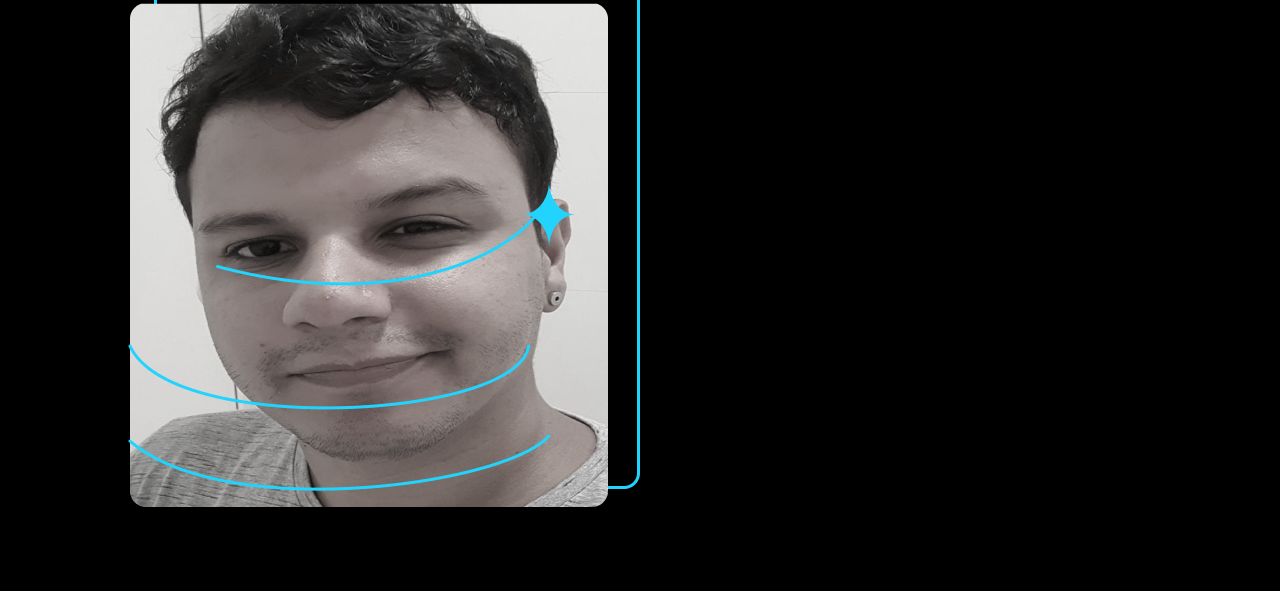
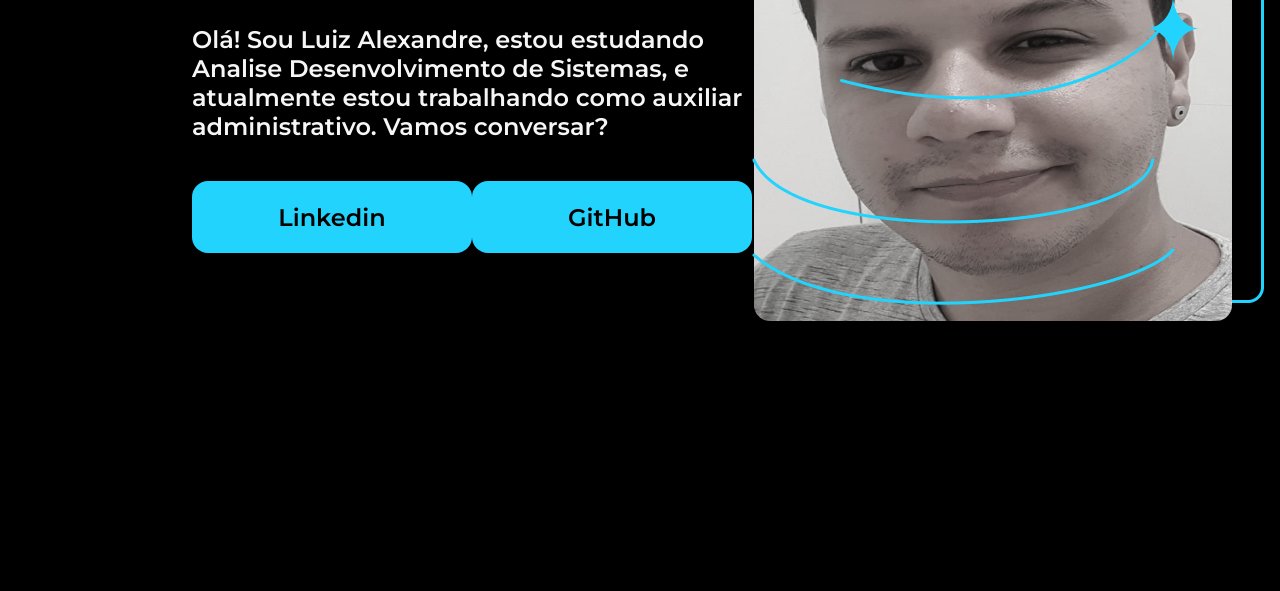
Before and after one commit to L-Alexandre/Alura-curso.html.css, a plain HTML site: page index.html in a window 1280 px wide. Shown: the part 337-928 px from the top of the page. Drawn offline with Linux system fonts and the light colour scheme.

Commit message:
Pratica Alura.
 Adicionado fontes no Titulo e Texto.
Modificado a localização da imagem e adicionado bordas nos links Linkedin e Github.

```diff
--- a/index.html
+++ b/index.html
@@ -14,14 +14,16 @@
             <h1 class="apresentacao__conteudo__titulo">Eleve seu negócio digital a outro nível
                 <strong class="titulo-destaque">com um Front-end de qualidade!
                 </strong></h1>
-                <p class="apresentacao__conteudo__texto">Olá! Sou Luiz Alexandre, estou estudando
+                <p class="apresentacao__conteudo__titulo__texto">Olá! Sou Luiz Alexandre, estou estudando
                 Analise Desenvolvimento de Sistemas, e atualmente
                 estou trabalhando como auxiliar administrativo. Vamos
                 conversar?</p>
-                <a href="https://www.linkedin.com/in/luiz-alexandre-da-silva-correia-688b87249/">Linkedin</a>
-                <a href="https://github.com/L-Alexandre">GitHub</a>
-                <img src="imagem.png" alt="Foto da Luiz Alexandre">
+                    <div class="apresentacao__links">
+                        <a class="apresentacao__links__link" href="https://www.linkedin.com/in/luiz-alexandre-da-silva-correia-688b87249/">Linkedin</a>
+                        <a class="apresentacao__links__link" href="https://github.com/L-Alexandre">GitHub</a>
+                    </div>
         </section>
+        <img src="imagem.png" alt="Foto do Luiz Alexandre">
     </main>
     <footer></footer>
 </body>
--- a/style.css
+++ b/style.css
@@ -1,4 +1,4 @@
-@import url('https://fonts.googleapis.com/css2?family=Krona+One&family=Montserrat&display=swap');
+@import url('https://fonts.googleapis.com/css2?family=Montserrat:wght@600&display=swap');
 
 *{
     margin: 0;
@@ -18,7 +18,7 @@ body{
 }
 
 .apresentacao{
-    margin: 10%;
+    margin: 10% 15%;
     display: flex;
     align-items: center;
     justify-content: space-between;
@@ -26,15 +26,37 @@ body{
 
 .apresentacao__conteudo{
     width: 615px;
-
+    display: flex;
+    flex-direction: column;
+    gap: 40px;
 }
 
 .apresentacao__conteudo__titulo{
     font-size: 36px;
     font-family: 'Krona One', sans-serif;
-    font-family: 'Montserrat', sans-serif;
 }
 
 .apresentacao__conteudo__titulo__texto{
     font-size: 24px;
+    font-family: 'Montserrat',sans-serif;
 }
+
+.apresentacao__links{
+    display: flex;
+    justify-content: space-between;
+}
+
+.apresentacao__links__link{
+    background-color: #22D4FD;
+    width: 280px;
+    text-align: center;
+    border-radius: 16px;
+    font-size: 24px;
+    font-weight: 600;
+    padding: 21.5px 0;
+    text-decoration: none;
+    color: #000000;
+    font-family:'Montserrat', sans-serif;
+
+
+}
```
